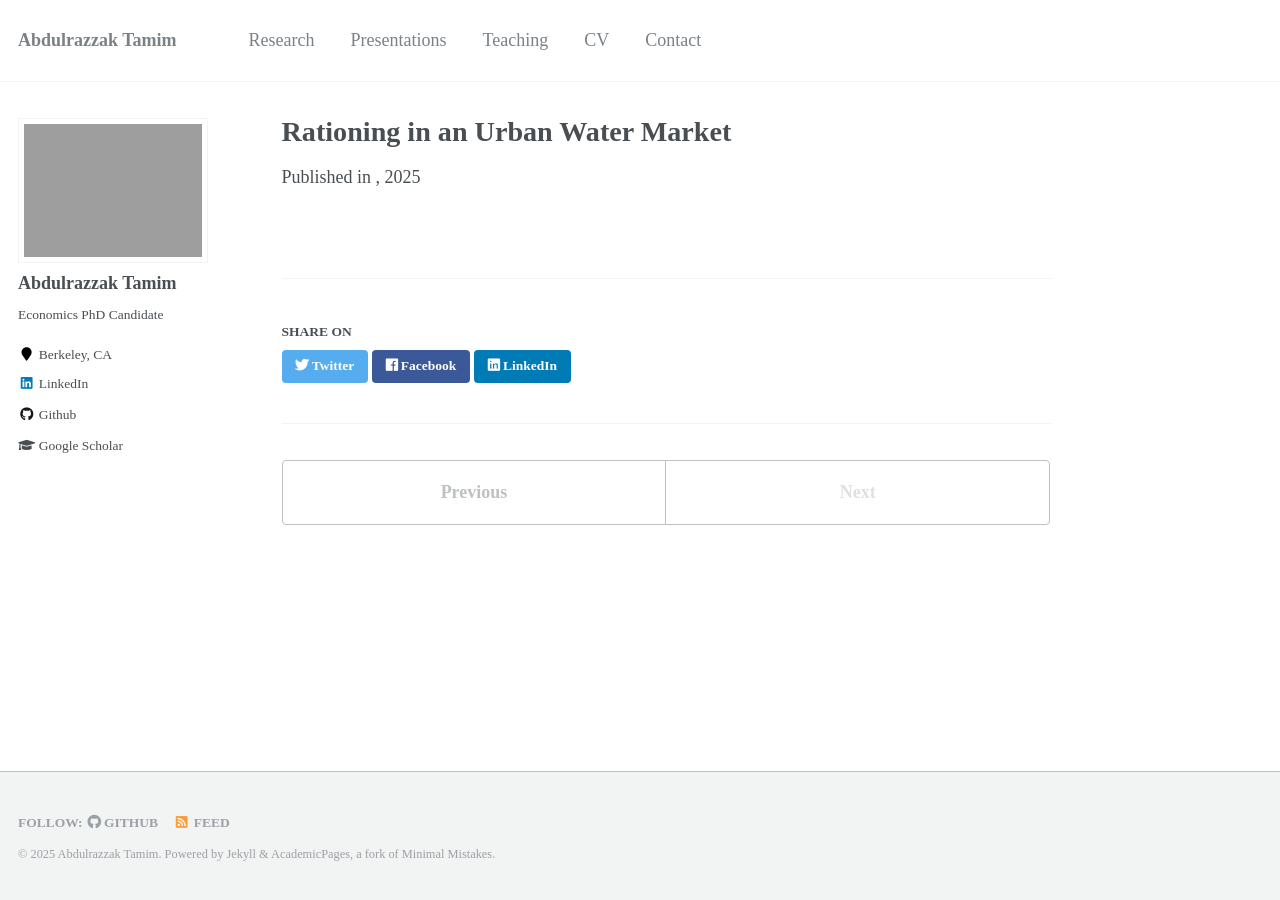
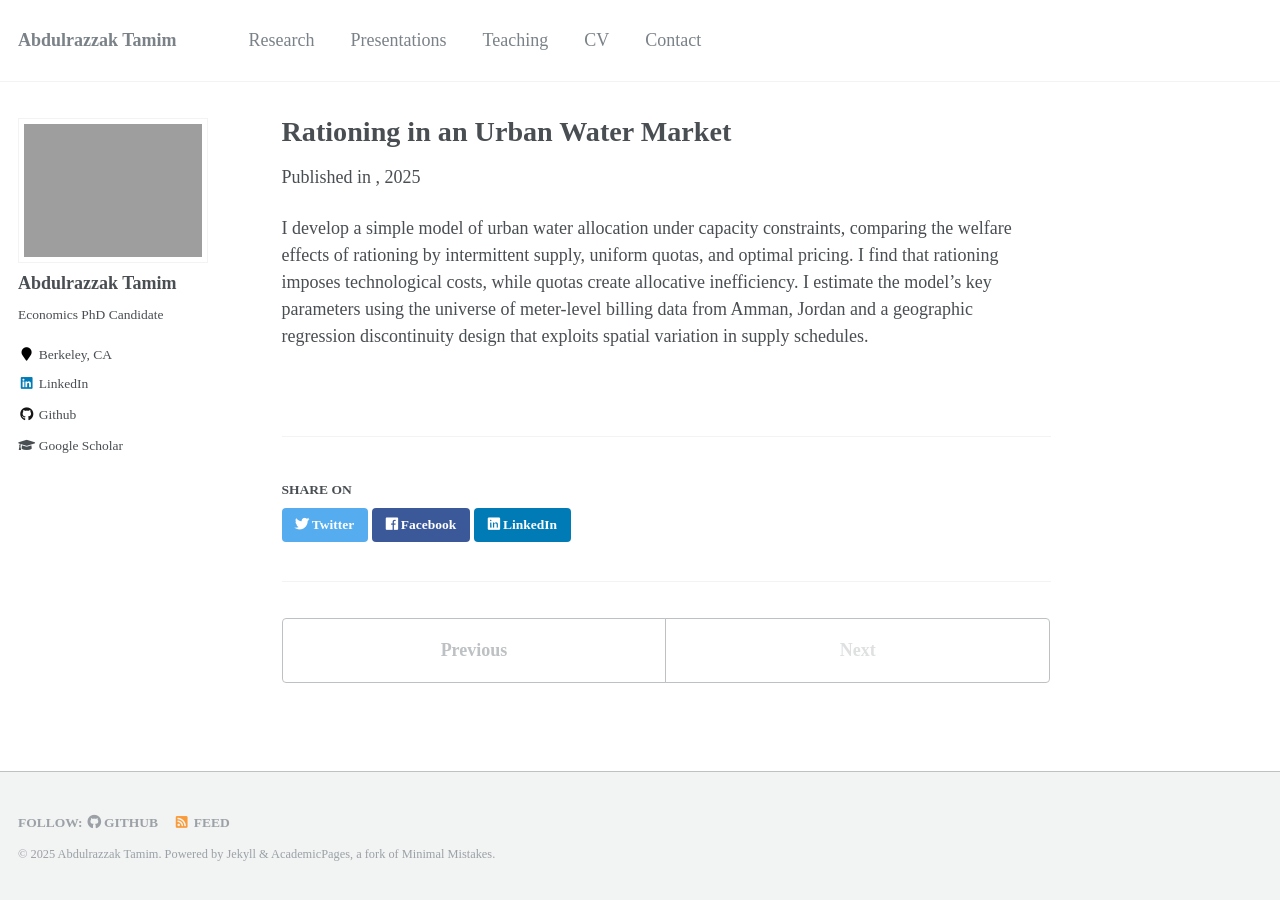
Before and after one commit to AbdulrazzakTamim/abdulrazzaktamim.github.io, a Jekyll site: the page built from _publications/paper5.md, in a window 1280 px wide. Built offline with Jekyll 4.4.1, drawn with Linux system fonts in a browser that asks for light colours; comment, search, counter and statistics services are not loaded.

Commit message:
Add abstract to paper5 on water allocation
Add abstract discussing urban water allocation model.

```diff
--- a/_publications/paper5.md
+++ b/_publications/paper5.md
@@ -6,3 +6,5 @@
 venue: ""
 status: "wip"
 ---
+
+I develop a simple model of urban water allocation under capacity constraints, comparing the welfare effects of rationing by intermittent supply, uniform quotas, and optimal pricing. I find that rationing imposes technological costs, while quotas create allocative inefficiency. I estimate the model's key parameters using the universe of meter-level billing data from Amman, Jordan and a geographic regression discontinuity design that exploits spatial variation in supply schedules.
```
